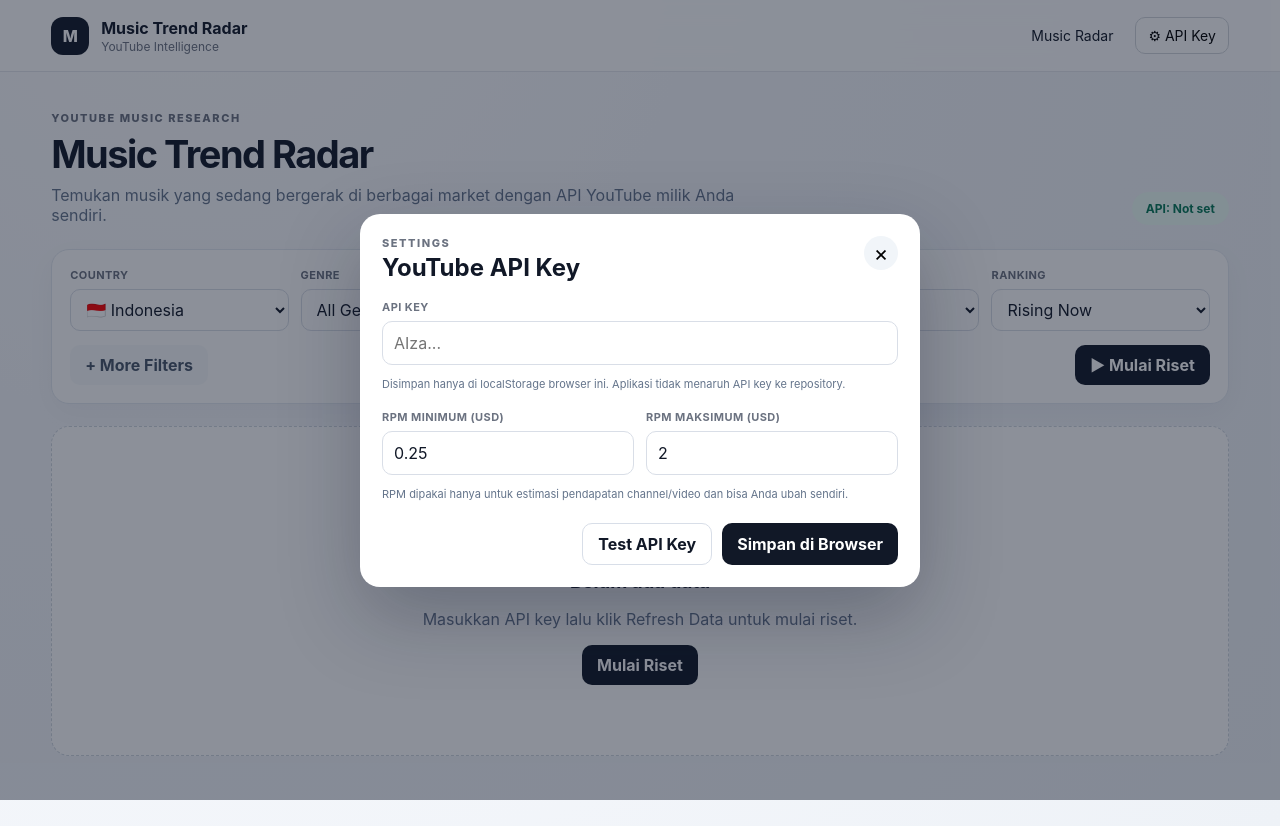
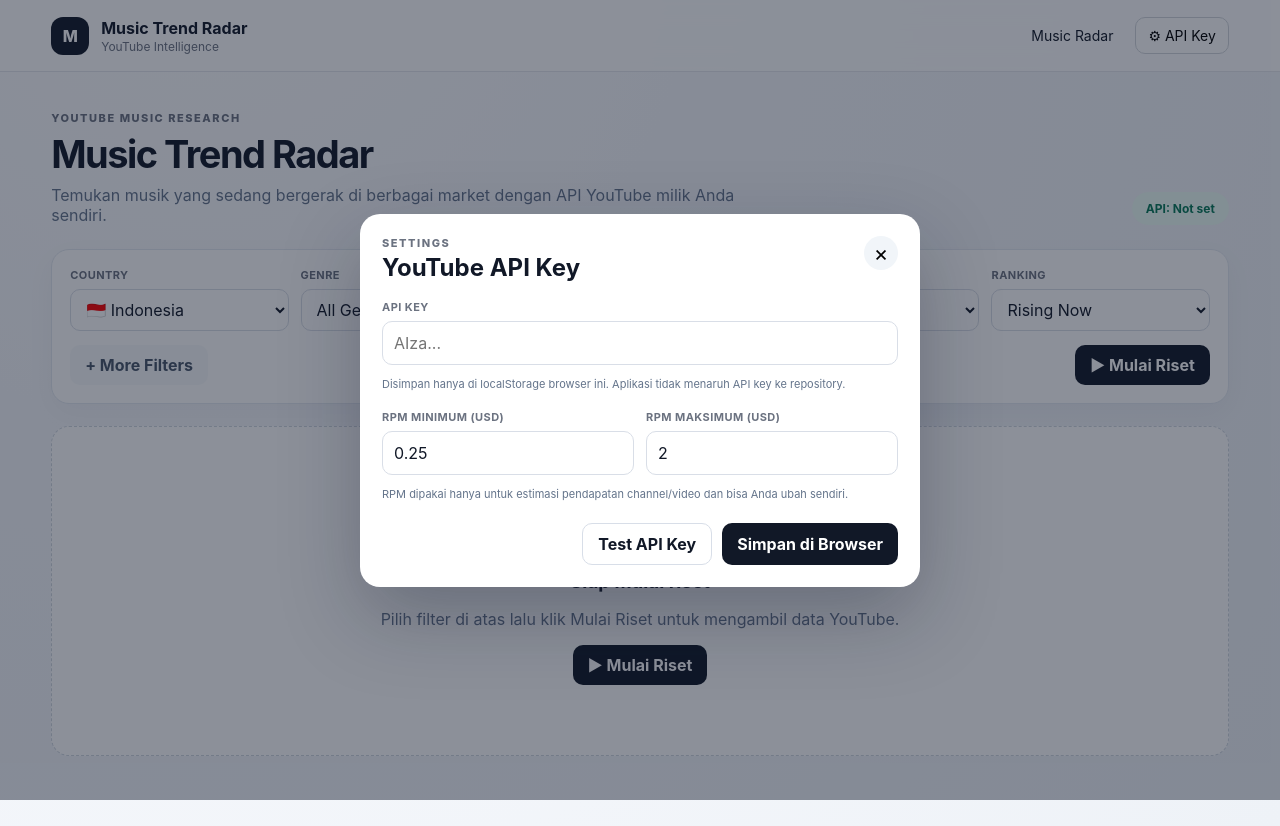
Before and after one commit to annas12/Toolsyt, a React (Vite) app: page / in a window 1280 px wide. Built offline with nearby package versions, Linux system fonts and the light colour scheme.

Commit message:
ux: show clear Mulai Riset action on dashboard

```diff
--- a/src/pages/Dashboard.tsx
+++ b/src/pages/Dashboard.tsx
@@ -57,9 +57,9 @@
         <div className="hero-badge">API: {loadSettings().apiKey ? 'Connected' : 'Not set'}</div>
       </section>
 
-      <FilterBar filters={filters} onChange={setFilters} onRefresh={refresh} loading={loading} />
+      <FilterBar filters={filters} onChange={setFilters} onRefresh={refresh} loading={loading} hasData={videos.length > 0} />
       {error && <div className="status-box error">{error}</div>}
-      {!videos.length && !loading && <div className="empty-state"><div className="empty-icon">♫</div><h3>Belum ada data</h3><p>Masukkan API key lalu klik Refresh Data untuk mulai riset.</p><button className="btn primary" onClick={refresh}>Mulai Riset</button></div>}
+      {!videos.length && !loading && <div className="empty-state"><div className="empty-icon">♫</div><h3>Siap mulai riset</h3><p>Pilih filter di atas lalu klik Mulai Riset untuk mengambil data YouTube.</p><button className="btn primary" onClick={refresh}>▶ Mulai Riset</button></div>}
 
       {!!rows.length && <div className="table-card">
         <div className="table-head"><div><h2>Music Results</h2><p>{rows.length} video dari market {filters.country}</p></div><span className="snapshot-note">Growth akan makin akurat setelah beberapa snapshot.</span></div>
```
